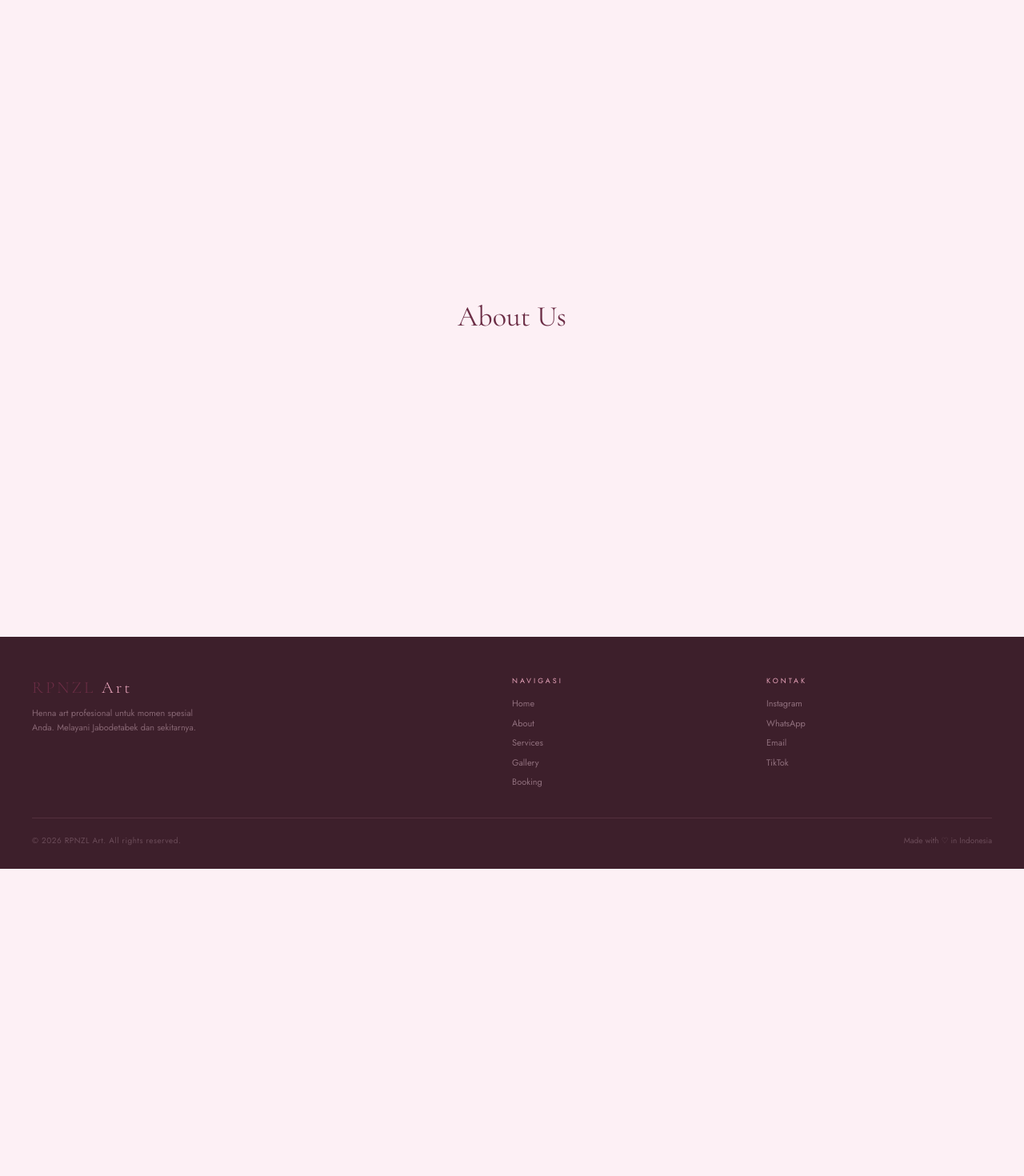
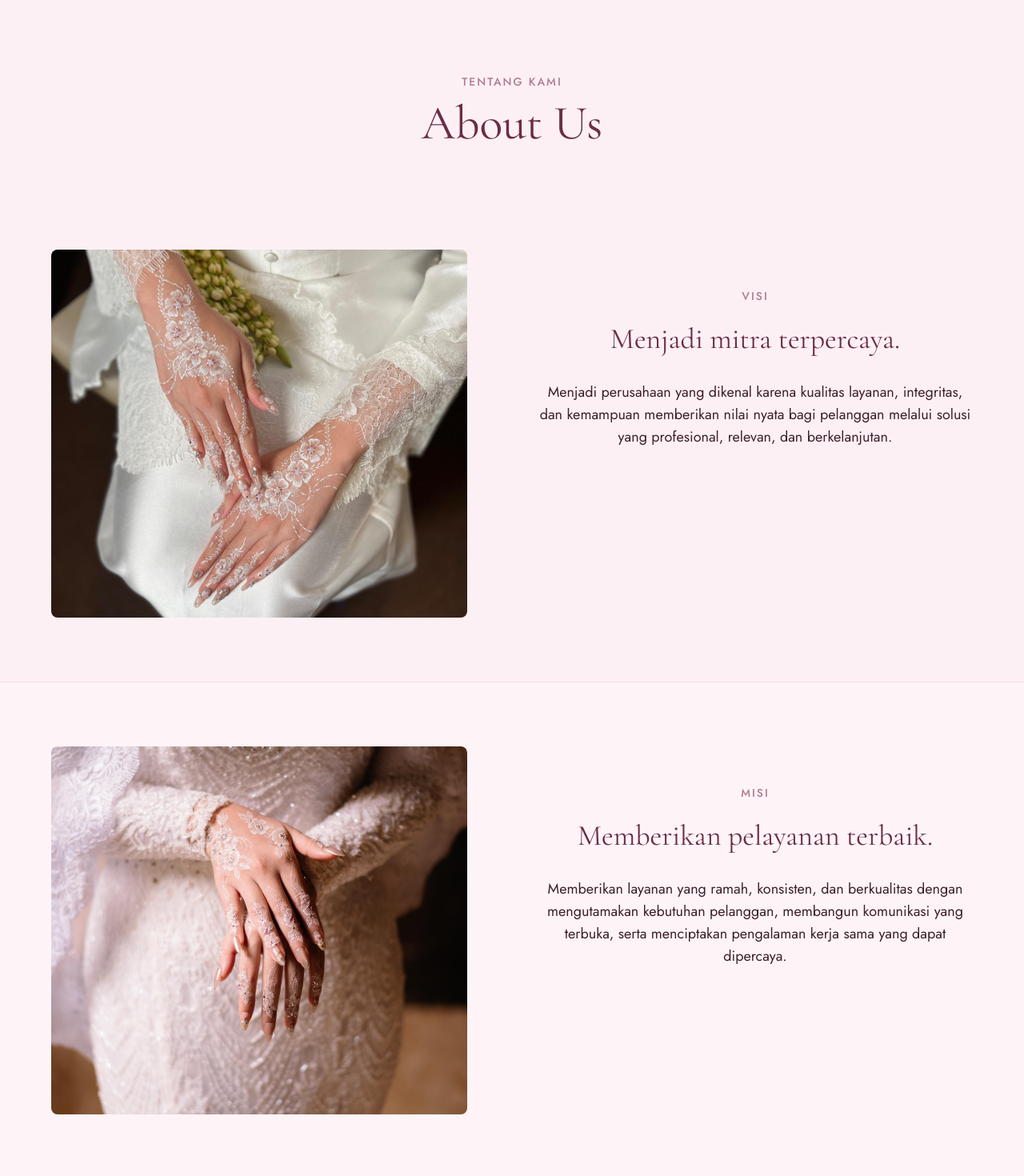
Before and after one commit to Dzakbar/compro_rpnzl, a React (Vite) app: page /about in a window 1280 px wide. Shown: the part 80-1550 px from the top of the page at 80% size. Before the commit the page ends 1166 px from the top, so only its background shows below. Built offline with nearby package versions, Linux system fonts and the light colour scheme.

Commit message:
Add about vision mission sections

```diff
--- a/src/pages/About.jsx
+++ b/src/pages/About.jsx
@@ -1,8 +1,65 @@
 // src/pages/About.jsx
 export default function About() {
   return (
-    <main className="min-h-screen flex items-center justify-center bg-[var(--p-ultra)]">
-      <h1 className="font-serif text-4xl text-[var(--p-mid)]">About Us</h1>
+    <main className="min-h-screen bg-[var(--p-ultra)]">
+      <section className="px-6 pb-8 pt-24 text-center">
+        <p className="mb-3 text-sm font-medium uppercase tracking-wide2 text-[var(--p-muted)]">
+          Tentang Kami
+        </p>
+        <h1 className="font-serif text-4xl text-[var(--p-mid)] md:text-6xl">
+          About Us
+        </h1>
+      </section>
+
+      <section className="px-6 pb-20 pt-16 md:pt-24">
+        <div className="mx-auto grid max-w-6xl items-start gap-10 md:grid-cols-2 md:gap-16">
+          <div className="w-full max-w-[520px] overflow-hidden rounded-lg">
+            <img
+              src="/about1.jpeg"
+              alt="About 1"
+              className="h-[300px] w-full object-cover md:h-[460px]"
+            />
+          </div>
+          <div className="text-center md:pt-12">
+            <p className="mb-6 text-sm font-medium uppercase tracking-wide2 text-[var(--p-muted)]">
+              Visi
+            </p>
+            <h2 className="font-serif text-3xl text-[var(--p-mid)] md:text-4xl">
+              Menjadi mitra terpercaya.
+            </h2>
+            <p className="mt-8 text-base leading-8 text-[var(--p-dark)] md:text-lg">
+              Menjadi perusahaan yang dikenal karena kualitas layanan, integritas,
+              dan kemampuan memberikan nilai nyata bagi pelanggan melalui solusi
+              yang profesional, relevan, dan berkelanjutan.
+            </p>
+          </div>
+        </div>
+      </section>
+
+      <section className="border-t border-[var(--p-border)] bg-white/25 px-6 pb-24 pt-20">
+        <div className="mx-auto grid max-w-6xl items-start gap-10 md:grid-cols-2 md:gap-16">
+          <div className="w-full max-w-[520px] overflow-hidden rounded-lg">
+            <img
+              src="/about2.jpeg"
+              alt="About 2"
+              className="h-[300px] w-full object-cover md:h-[460px]"
+            />
+          </div>
+          <div className="text-center md:pt-12">
+            <p className="mb-6 text-sm font-medium uppercase tracking-wide2 text-[var(--p-muted)]">
+              Misi
+            </p>
+            <h2 className="font-serif text-3xl text-[var(--p-mid)] md:text-4xl">
+              Memberikan pelayanan terbaik.
+            </h2>
+            <p className="mt-8 text-base leading-8 text-[var(--p-dark)] md:text-lg">
+              Memberikan layanan yang ramah, konsisten, dan berkualitas dengan
+              mengutamakan kebutuhan pelanggan, membangun komunikasi yang terbuka,
+              serta menciptakan pengalaman kerja sama yang dapat dipercaya.
+            </p>
+          </div>
+        </div>
+      </section>
     </main>
   );
 }
```
Also changed, not shown: public/about1.jpeg (added), public/about2.jpeg (added).
